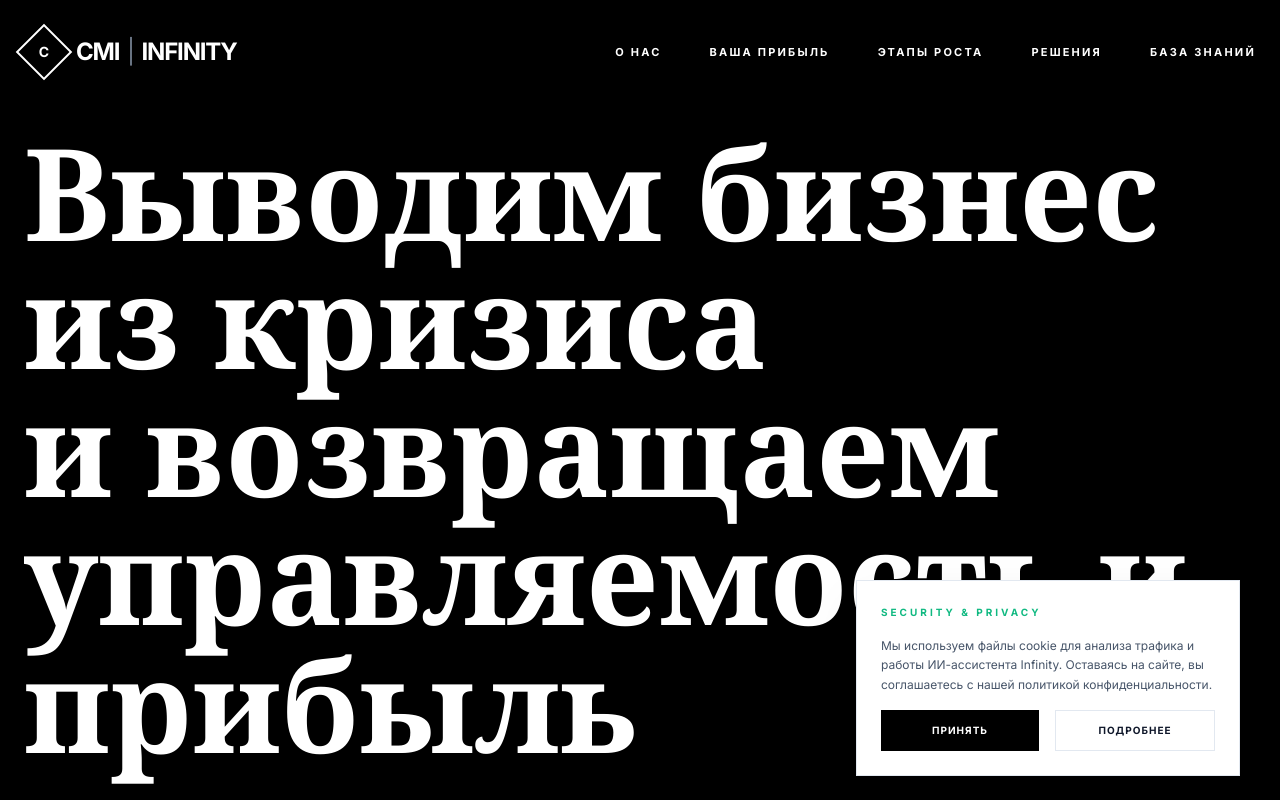
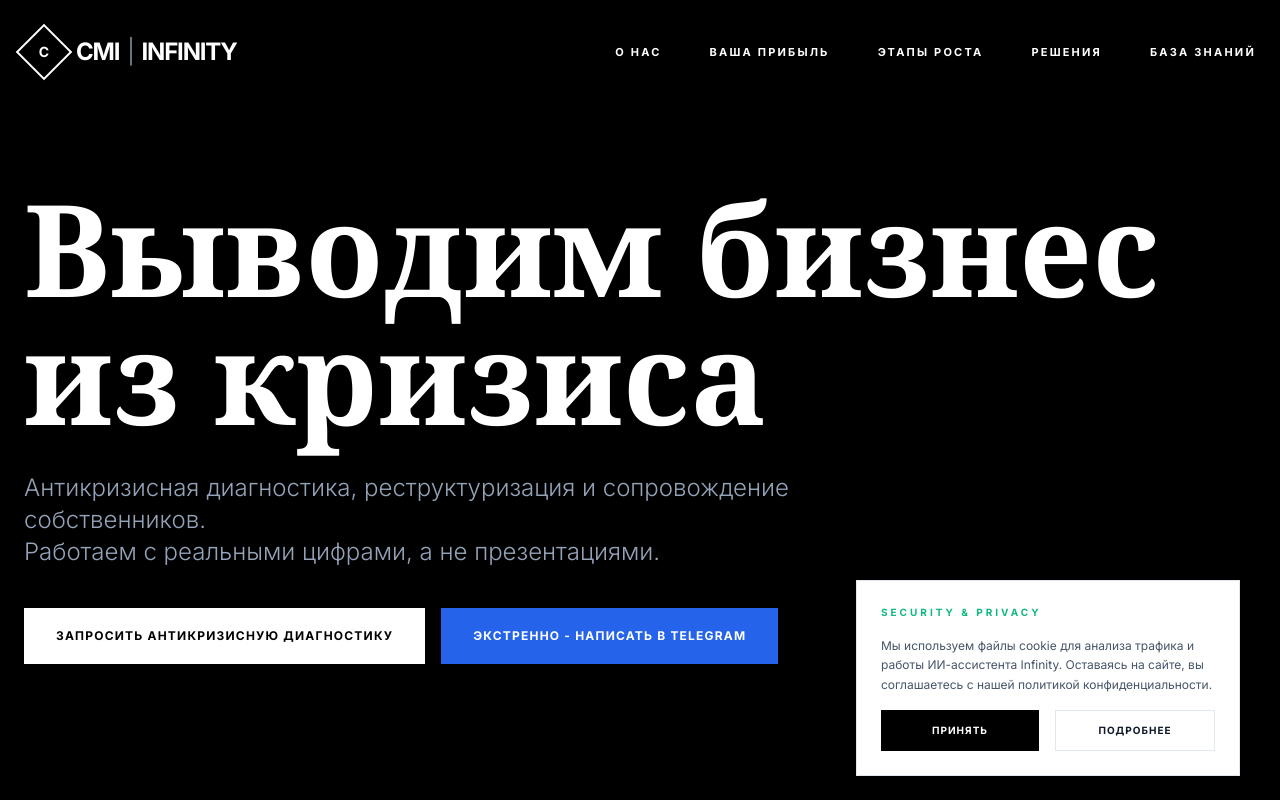
Before and after one commit to primecastmed-wq/infinity-cmi-website, a React (Vite) app: page / in a window 1280 px wide. Shown: the top 800 px of the page. Built offline with nearby package versions, Linux system fonts and the light colour scheme.

Commit message:
Set hero headline to single line text

```diff
--- a/Hero.tsx
+++ b/Hero.tsx
@@ -10,8 +10,7 @@ const Hero: React.FC<HeroProps> = ({ onCtaClick }) => {
     <section className="relative min-h-[100dvh] flex flex-col justify-center overflow-hidden bg-black text-white pt-24 pb-12 md:pt-32 md:pb-20">
       <div className="container mx-auto px-6 relative z-10">
         <h1 className="text-4xl sm:text-7xl md:text-8xl lg:text-9xl font-serif font-bold leading-[0.95] mb-8 text-balance">
-          Выводим бизнес из кризиса <br />
-          и возвращаем управляемость и прибыль
+          Выводим бизнес из кризиса
         </h1>
         <p className="text-base md:text-2xl text-slate-400 mb-10 max-w-3xl font-light">
           Антикризисная диагностика, реструктуризация и сопровождение собственников.
```
